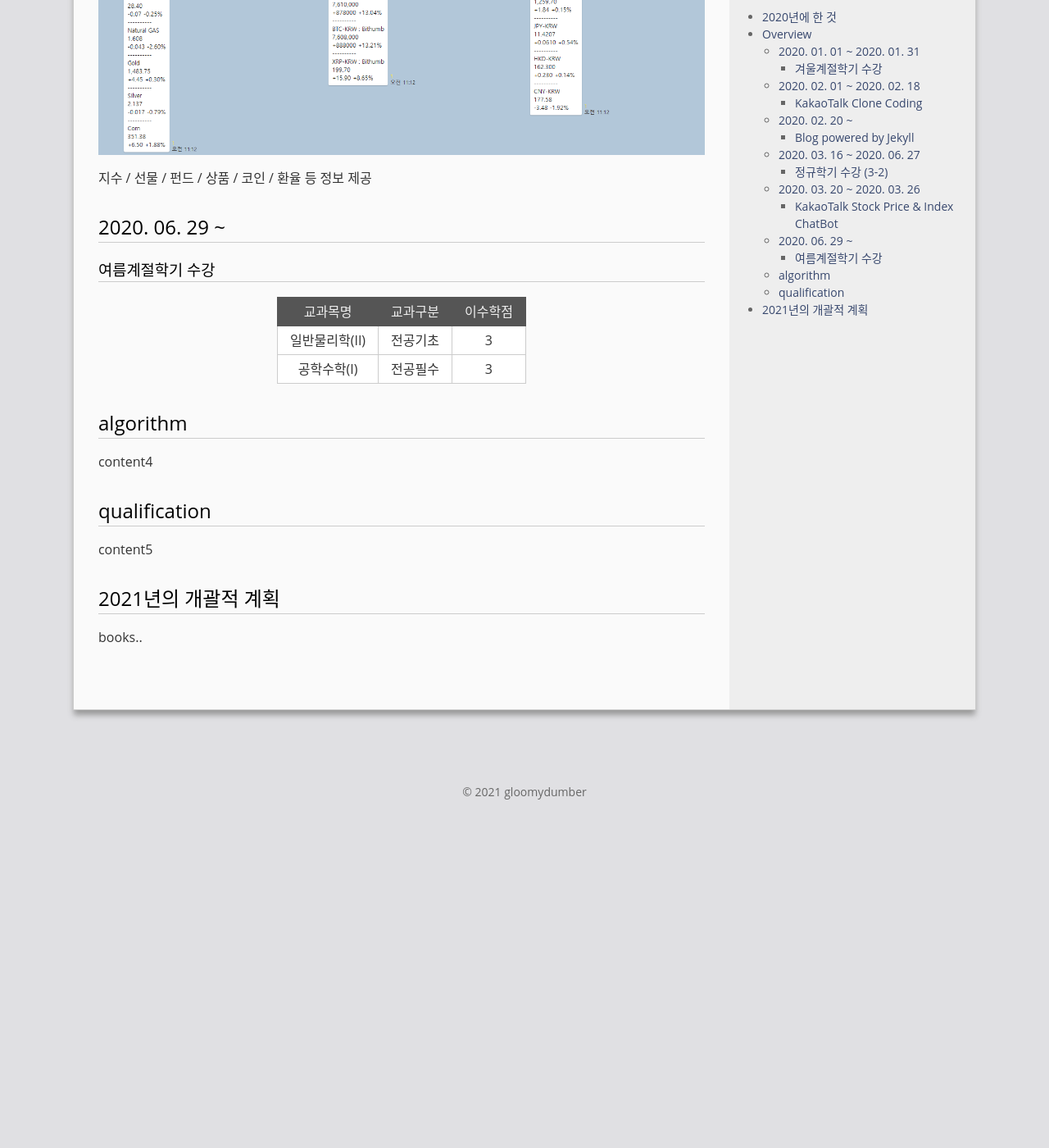
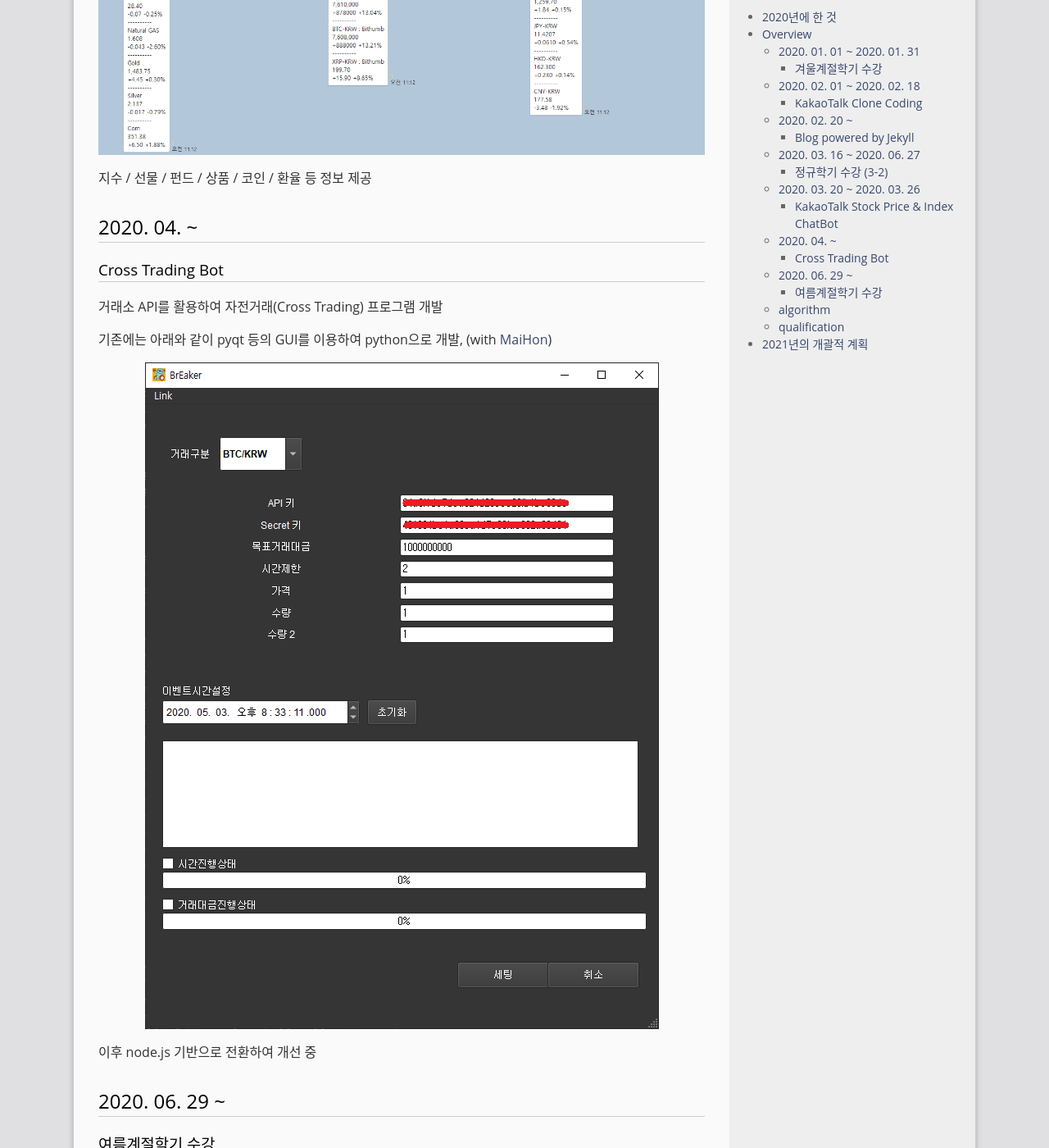
Before and after one commit to gloomydumber/copy, a Jekyll site: the page built from _posts/2021-01-01-newYear2021.md, in a window 1280 px wide and 1400 px high, scrolled down 1971 px. Shown: the whole window at 82% size. Built offline with Jekyll 4.4.1, drawn with Linux system fonts in a browser that asks for light colours; comment, search, counter and statistics services are not loaded; before the commit the page ends 3007 px from its top, so only the background shows below that.

Commit message:
PostModded

```diff
--- a/_posts/2021-01-01-newYear2021.md
+++ b/_posts/2021-01-01-newYear2021.md
@@ -61,6 +61,18 @@ Jekyll을 이용하여 블로그 생성
 ![katalkchatbot](/assets/posts/2021-01-01-newYear2021/katalkchatbot.png)
 
 지수 / 선물 / 펀드 / 상품 / 코인 / 환율 등 정보 제공
+
+## 2020. 04. ~
+
+### Cross Trading Bot
+
+거래소 API를 활용하여 자전거래(Cross Trading) 프로그램 개발
+
+기존에는 아래와 같이 pyqt 등의 GUI를 이용하여 python으로 개발, (with [MaiHon](https://github.com/MaiHon){: target="\_blank"})
+
+![breaker](/assets/posts/2021-01-01-newYear2021/breaker.png)
+
+이후 node.js 기반으로 전환하여 개선 중
 ## 2020. 06. 29 ~
 
 ### 여름계절학기 수강
```
Also changed, not shown: assets/posts/2021-01-01-newYear2021/breaker.png (added).
